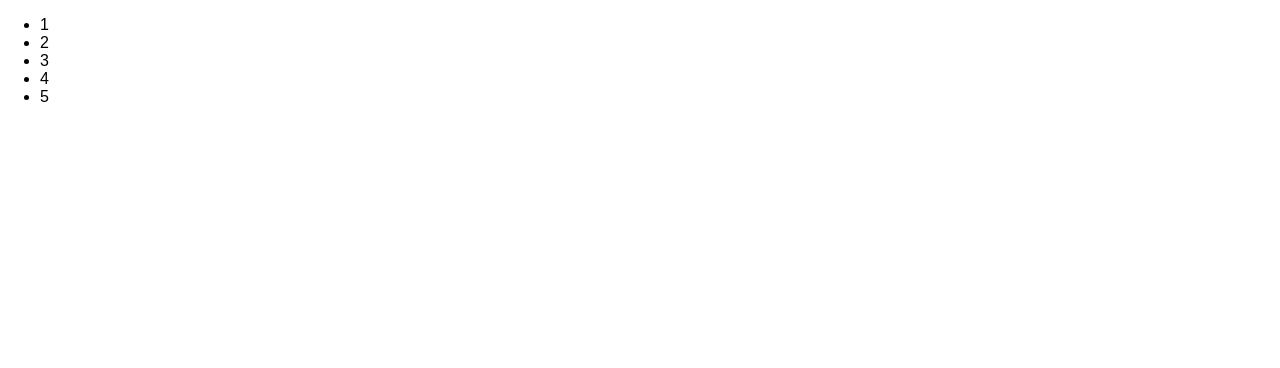
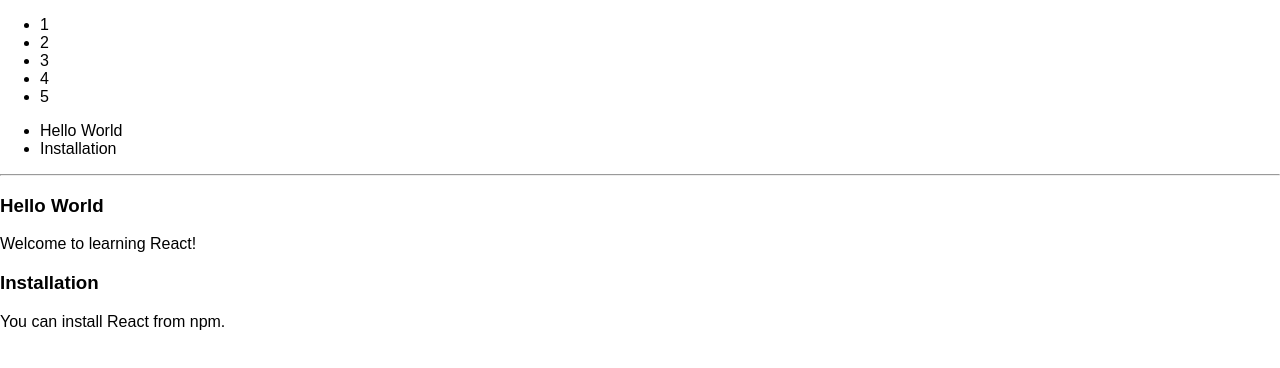
Before and after one commit to GennaMarco/react-app, a React (Create React App) app: page / in a window 1280 px wide. Shown: the top 368 px of the page. Built offline with nearby package versions, Linux system fonts and the light colour scheme.

Commit message:
blog example componente render posts

```diff
--- a/public/index.html
+++ b/public/index.html
@@ -26,6 +26,7 @@
       You need to enable JavaScript to run this app.
     </noscript>
     <div id="root"></div>
+    <div id="root2"></div>
     <!--
       This HTML file is a template.
       If you open it directly in the browser, you will see an empty page.
--- a/src/index.js
+++ b/src/index.js
@@ -3,6 +3,7 @@
 import './index.css';
 import registerServiceWorker from './registerServiceWorker';
 
+// START EXERCISE
 function ListItem(props) {
     // Correct! There is no need to specify the key here:
     return <li>{props.value}</li>;
@@ -23,4 +24,38 @@
 
 const numbers = [1, 2, 3, 4, 5];
 ReactDOM.render(<NumberList numbers={numbers} />, document.getElementById('root'));
+// END EXERCISE
+
+// START EXERCISE
+function Blog(props) {
+    const sidebar = (
+        <ul>
+            {props.posts.map((post) =>
+                <li key={post.id}>
+                    {post.title}
+                </li>
+            )}
+        </ul>
+    );
+    const content = props.posts.map((post) =>
+        <div key={post.id}>
+            <h3>{post.title}</h3>
+            <p>{post.content}</p>
+        </div>
+    );
+    return (
+        <div>
+            {sidebar}
+            <hr />
+            {content}
+        </div>
+    );
+}
+
+const posts = [
+    {id: 1, title: 'Hello World', content: 'Welcome to learning React!'},
+    {id: 2, title: 'Installation', content: 'You can install React from npm.'}
+];
+ReactDOM.render(<Blog posts={posts} />, document.getElementById('root2'));
+// END EXERCISE
 registerServiceWorker();
```
